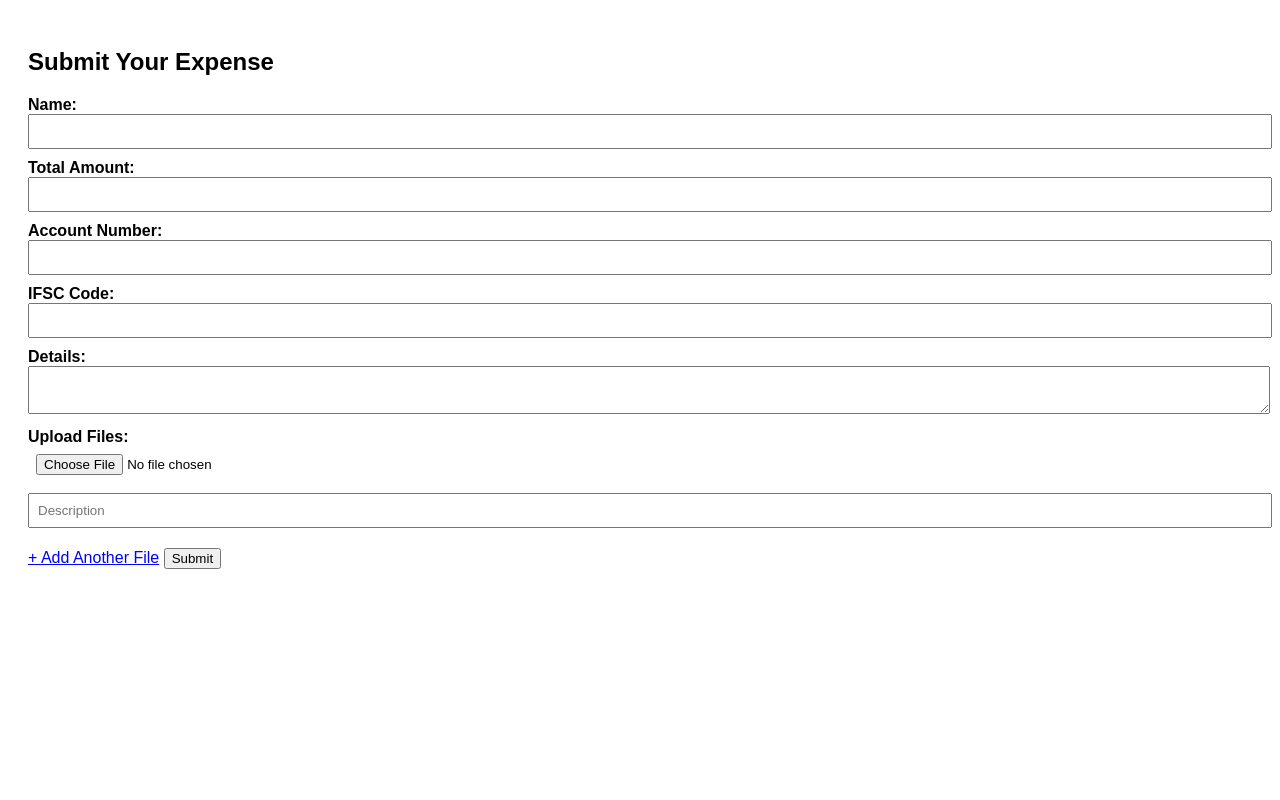
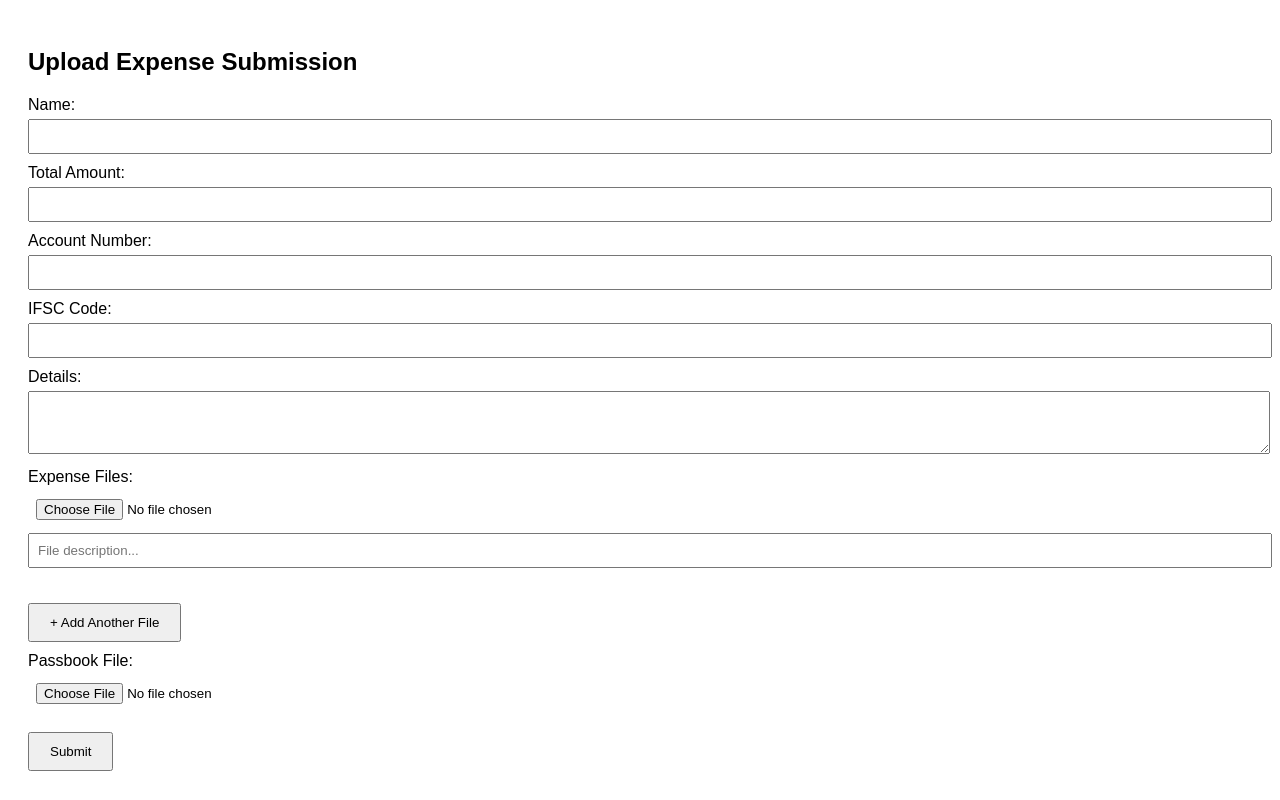
Before and after one commit to nikhilkalpund/flask_expense_uploader, a Flask app: page / in a window 1280 px wide. Run offline with Flask 3, Linux system fonts and the light colour scheme.

Commit message:
passbook file field

```diff
--- a/templates/upload.html
+++ b/templates/upload.html
@@ -1,35 +1,38 @@
 <!DOCTYPE html>
 <html>
 <head>
-    <title>Submit Expense</title>
+    <title>Expense Submission</title>
     <style>
         body { font-family: Arial, sans-serif; padding: 20px; }
-        input, textarea { width: 100%; padding: 8px; margin-bottom: 10px; }
-        label { font-weight: bold; }
-        .file-group { margin-bottom: 10px; }
-        .add-btn { margin-bottom: 15px; cursor: pointer; color: blue; text-decoration: underline; }
+        label { display: block; margin-top: 10px; }
+        input, textarea { width: 100%; padding: 8px; margin-top: 5px; }
+        .file-group { margin-bottom: 15px; }
+        button { margin-top: 20px; padding: 10px 20px; }
     </style>
     <script>
         function addFileInput() {
             const container = document.getElementById('files-container');
-            const div = document.createElement('div');
-            div.classList.add('file-group');
-            div.innerHTML = `
-                <input type="file" name="expense_files[]" required>
-                <input type="text" name="file_descriptions[]" placeholder="Description" required>
+            const index = container.children.length;
+            const group = document.createElement('div');
+            group.className = 'file-group';
+            group.innerHTML = `
+                <label>Expense File:</label>
+                <input type="file" name="expense_files" required>
+                <label>Description:</label>
+                <input type="text" name="descriptions" placeholder="File description..." required>
             `;
-            container.appendChild(div);
+            container.appendChild(group);
         }
     </script>
 </head>
 <body>
-    <h2>Submit Your Expense</h2>
+    <h2>Upload Expense Submission</h2>
     <form method="POST" enctype="multipart/form-data">
         <label>Name:</label>
         <input type="text" name="name" required>
 
         <label>Total Amount:</label>
-        <input type="number" name="amount" required>
+        <input type="number" name="amount" step="0.01" required>
 
         <label>Account Number:</label>
         <input type="text" name="account_no" required>
@@ -38,16 +41,19 @@
         <input type="text" name="ifsc" required>
 
         <label>Details:</label>
-        <textarea name="details" required></textarea>
+        <textarea name="details" rows="3"></textarea>
 
-        <label>Upload Files:</label>
-        <div id="files-container">
-            <div class="file-group">
-                <input type="file" name="expense_files[]" required>
-                <input type="text" name="file_descriptions[]" placeholder="Description" required>
+        <label>Expense Files:</label>
+        <div id="files-container" class="file-group">
+            <div>
+                <input type="file" name="expense_files" required>
+                <input type="text" name="descriptions" placeholder="File description..." required>
             </div>
         </div>
-        <span class="add-btn" onclick="addFileInput()">+ Add Another File</span>
+        <button type="button" onclick="addFileInput()">+ Add Another File</button>
+
+        <label>Passbook File:</label>
+        <input type="file" name="passbook_file" required>
 
         <button type="submit">Submit</button>
     </form>
```
